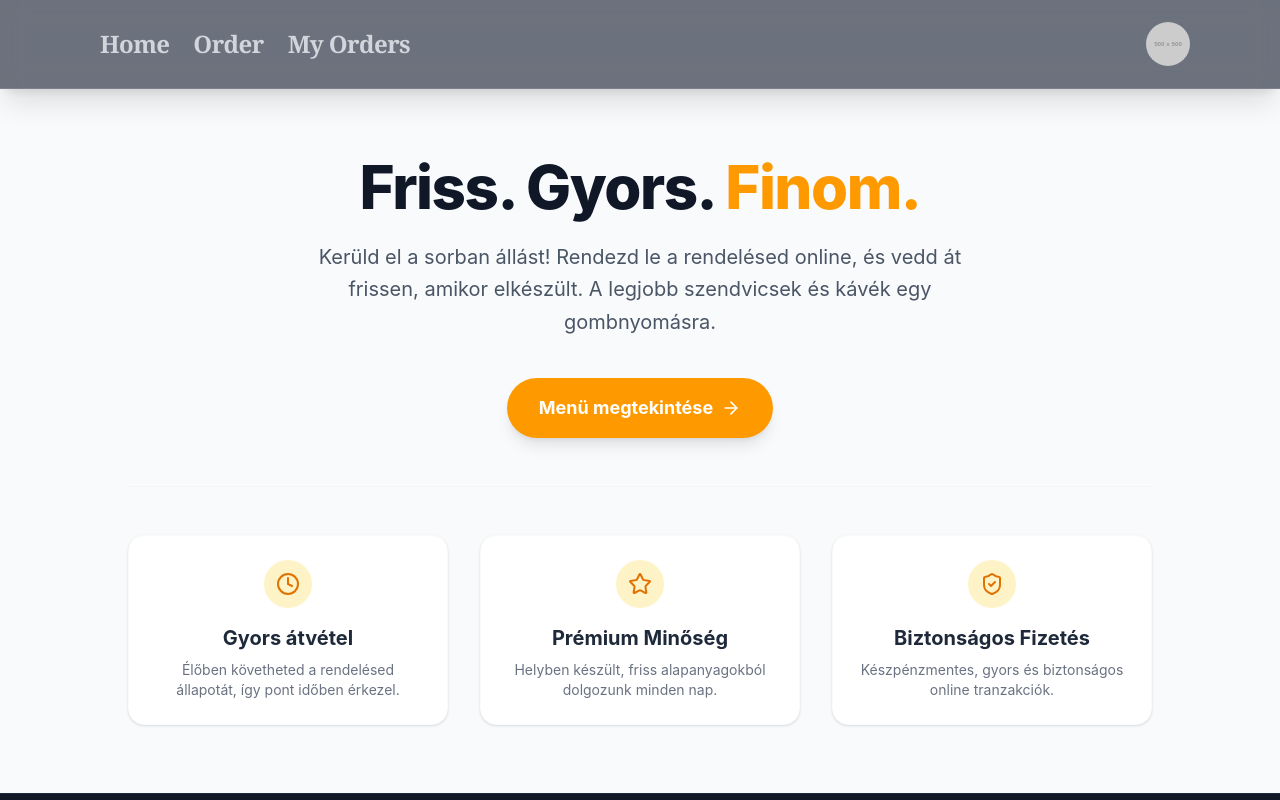
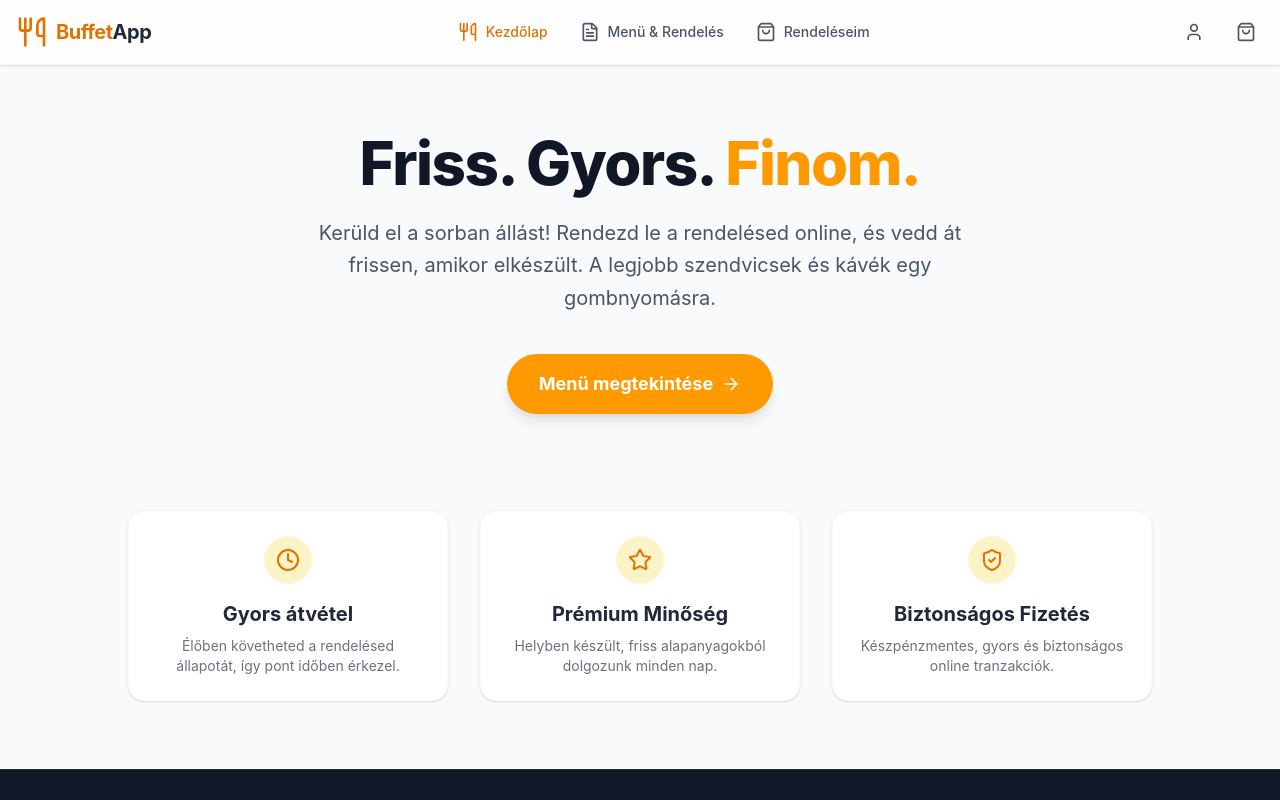
Before and after one commit to Henlorata/buffet-web-app, a React (Vite) app in the folder frontend/: page / in a window 1280 px wide. Shown: the top 800 px of the page. Built offline with nearby package versions, Linux system fonts and the light colour scheme.

Commit message:
Refactor navbar style

```diff
--- a/frontend/src/components/Navbar.tsx
+++ b/frontend/src/components/Navbar.tsx
@@ -1,51 +1,63 @@
-import NavbarProps from "@/interfaces/NavbarProps_Interface";
-type TabType = 'Order' | 'viewOrders' | 'Profile' | 'Home';
+import { Link, useLocation } from 'react-router-dom';
+import { ShoppingBag, Utensils, User, FileText } from 'lucide-react';
+import { useCartStore } from '@/store/cartStore';
 
-const Navbar: React.FC<NavbarProps> = ({ activeTab, setActiveTab }) => {
-  const getTabStyle = (tabName: TabType): string => {
-    const baseStyle = "text-xl md:text-2xl font-extrabold font-serif text-gray-300 tracking-tight cursor-pointer transition-all duration-200 m-3 hover:text-white";
-    const activeStyle = "border-b-4 border-blue-500 pb-1 text-white";
+export default function Navbar() {
+  const location = useLocation();
+  const cartItems = useCartStore((state) => state.items);
 
-    return activeTab === tabName ? `${baseStyle} ${activeStyle}` : baseStyle;
-  };
+  const cartCount = cartItems.reduce((acc, item) => acc + item.quantity, 0);
+
+  const navLinks = [
+    { name: 'Kezdőlap', path: '/', icon: <Utensils className="w-5 h-5" /> },
+    { name: 'Menü & Rendelés', path: '/order', icon: <FileText className="w-5 h-5" /> },
+    { name: 'Rendeléseim', path: '/orders', icon: <ShoppingBag className="w-5 h-5" /> },
+  ];
 
   return (
-    <nav className="bg-gray-900/60 backdrop-blur-md sticky top-0 z-50 shadow-xl border-b border-white/10">
-      <div className="flex justify-between items-center max-w-6xl mx-auto px-6 py-4">
-        <div className="flex items-center space-x-4">
-          <h1
-            onClick={() => setActiveTab('Home')}
-            className={getTabStyle('Home')}
-          >
-            Home
-          </h1>
-          <h1
-            onClick={() => setActiveTab('Order')}
-            className={getTabStyle('Order')}
-          >
-            Order
-          </h1>
-          <h1
-            onClick={() => setActiveTab('viewOrders')}
-            className={getTabStyle('viewOrders')}
-          >
-            My Orders
-          </h1>
-        </div>
+    <header className="sticky top-0 z-50 w-full bg-white/80 backdrop-blur-md border-b border-gray-100 shadow-sm">
+      <div className="container mx-auto px-4 h-16 flex items-center justify-between">
 
-        <div className="flex items-center group">
-          <img
-            src="https://placehold.co/500x500/png"
-            alt="Profile"
-            title='Edit profile'
-            onClick={() => setActiveTab('Profile')}
-            className={`h-12 w-12 rounded-full border-2 object-cover cursor-pointer transition-all duration-300
-              ${activeTab === 'Profile' ? 'border-blue-500 scale-110' : 'border-transparent hover:border-blue-400'}`}
-          />
+        {/* Logo */}
+        <Link to="/" className="flex items-center gap-2 text-amber-600 hover:text-amber-700 transition">
+          <Utensils className="w-8 h-8" />
+          <span className="text-xl font-bold tracking-tight">Buffet<span className="text-gray-800">App</span></span>
+        </Link>
+
+        {/* Desktop Navigation */}
+        <nav className="hidden md:flex items-center gap-8">
+          {navLinks.map((link) => (
+            <Link
+              key={link.path}
+              to={link.path}
+              className={`flex items-center gap-2 text-sm font-medium transition-colors ${
+                location.pathname === link.path
+                  ? 'text-amber-600'
+                  : 'text-gray-600 hover:text-amber-600'
+              }`}
+            >
+              {link.icon}
+              {link.name}
+            </Link>
+          ))}
+        </nav>
+
+        {/* User & Cart Actions */}
+        <div className="flex items-center gap-4">
+          <Link to="/profile" className="p-2 text-gray-600 hover:text-amber-600 hover:bg-amber-50 rounded-full transition">
+            <User className="w-5 h-5" />
+          </Link>
+
+          <button className="relative p-2 text-gray-600 hover:text-amber-600 hover:bg-amber-50 rounded-full transition">
+            <ShoppingBag className="w-5 h-5" />
+            {cartCount > 0 && (
+              <span className="absolute top-0 right-0 -translate-y-1/4 translate-x-1/4 bg-amber-500 text-white text-xs font-bold w-5 h-5 flex items-center justify-center rounded-full">
+                {cartCount}
+              </span>
+            )}
+          </button>
         </div>
       </div>
-    </nav>
+    </header>
   );
-};
-
-export default Navbar
+}
```
